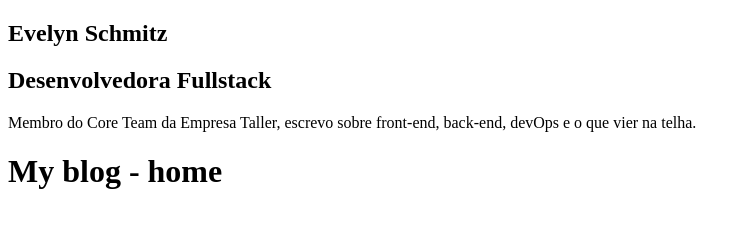
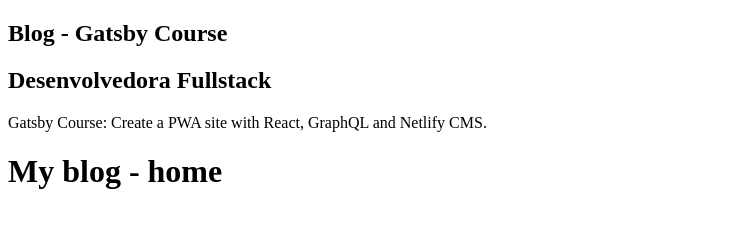
Before and after one commit to AlyoshaS/gatsby-course, a Gatsby site: page / in a window 1280 px wide. Shown: the whole page, without its empty margins (0-751 px from the left). Built offline with nearby package versions, Linux system fonts and the light colour scheme; Gatsby itself is replaced by a stand-in of ours.

Commit message:
feat: added MySiteMetadata query.

```diff
--- a/src/components/Profile/index.js
+++ b/src/components/Profile/index.js
@@ -1,11 +1,27 @@
 import React from "react"
+import { StaticQuery, graphql } from "gatsby"
 
 const Profile = () => (
-  <div className="Profile-wrapper">
-    <h1>Evelyn Schmitz</h1>
-    <h2>Desenvolvedora Fullstack</h2>
-    <p>Membro do Core Team da Empresa Taller, escrevo sobre front-end, back-end, devOps e o que vier na telha.</p>
-  </div>
+  <StaticQuery
+    query={graphql`
+      query MySiteMetadata {
+        site {
+          siteMetadata {
+            position
+            description
+            title
+          }
+        }
+      }
+    `}
+    render={({ site: { siteMetadata: { title, position, description }}}) => (
+      <div className="Profile-wrapper">
+        <h1>{title}</h1>
+        <h2>{position}</h2>
+        <p>{description}</p>
+      </div>
+    )}
+  />
 )
 
 export default Profile
```
